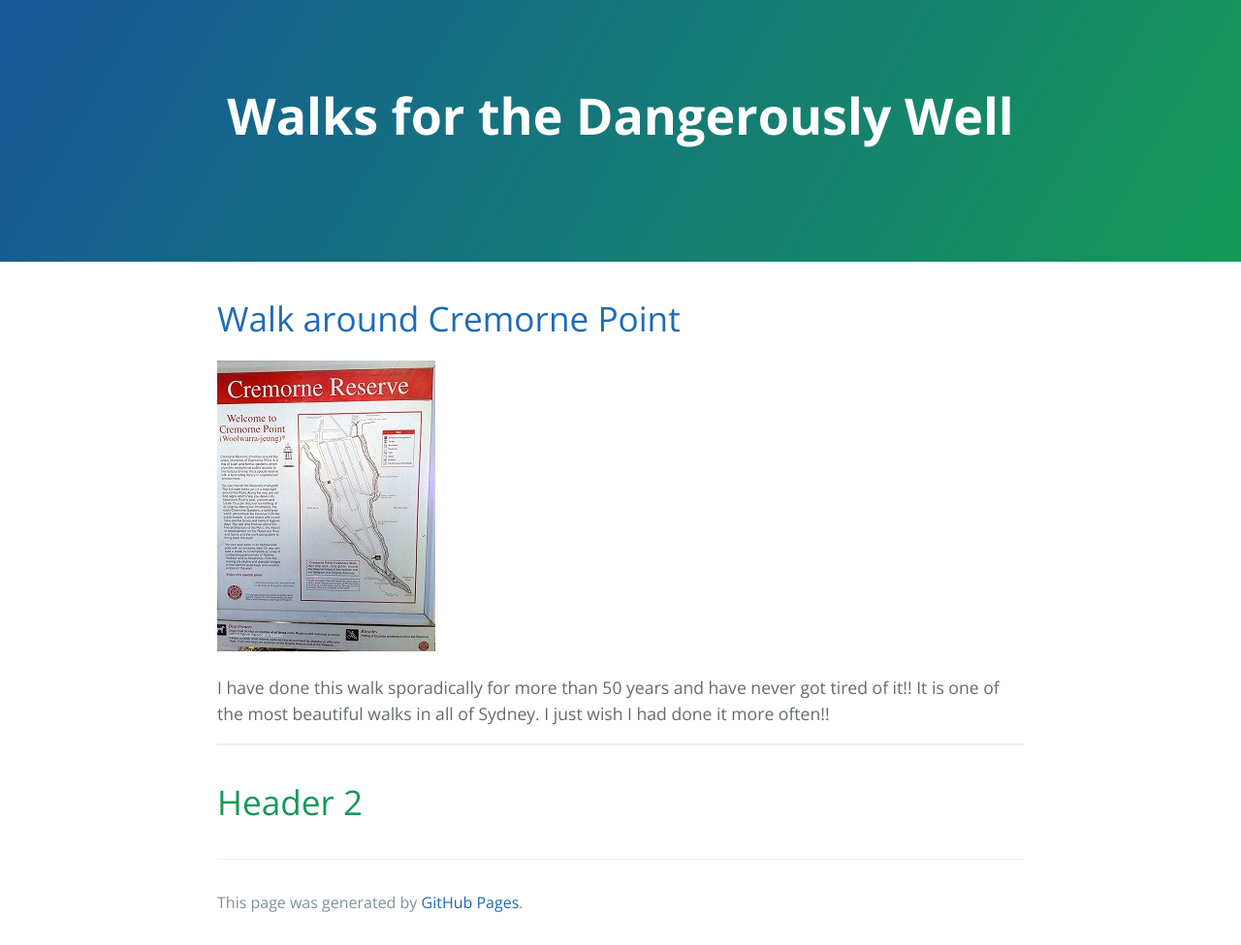
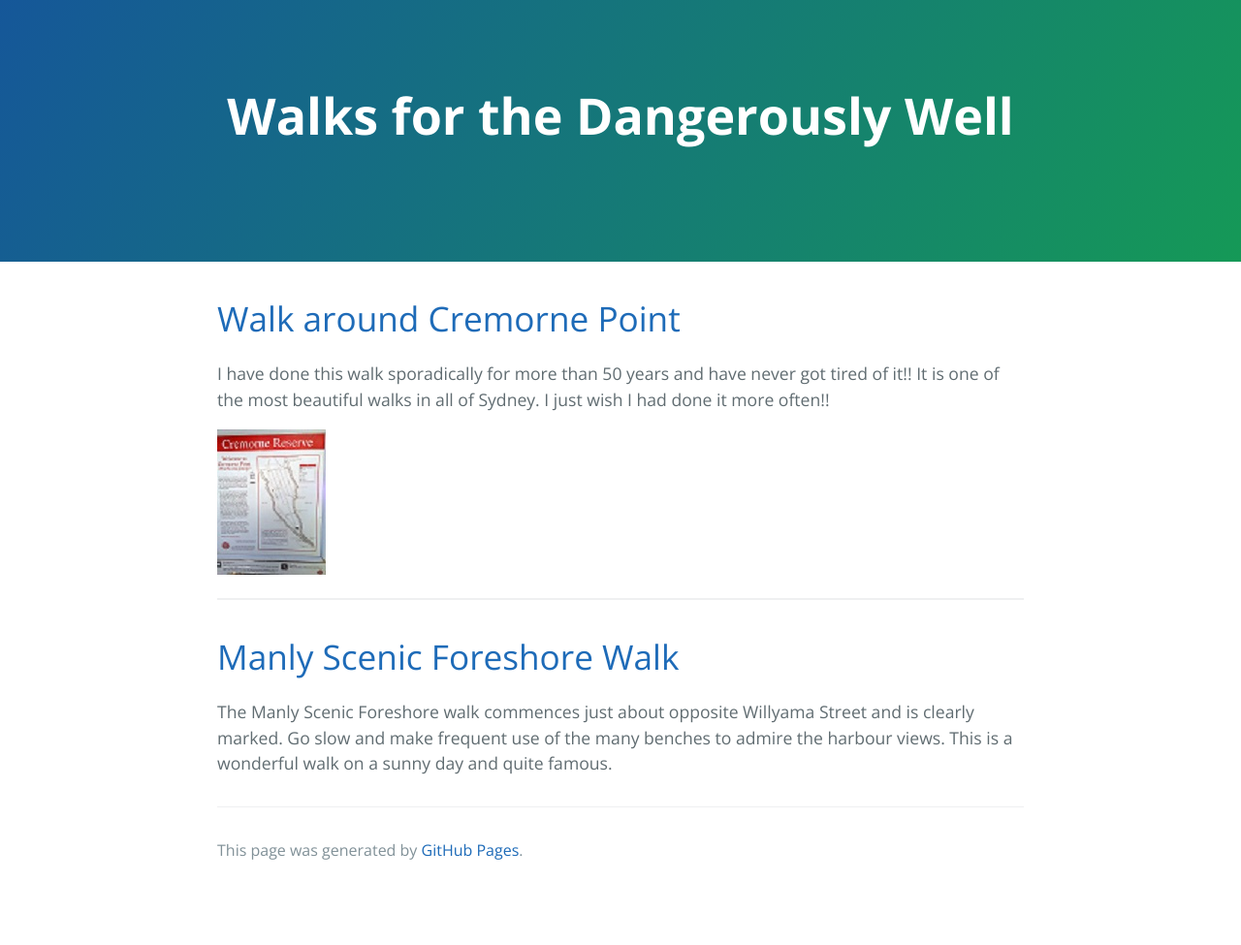
Before and after one commit to janet1405/janet1405.github.io, a Jekyll site: the page built from index.md, in a window 1280 px wide. Shown: the whole page at 97% size. Built offline with Jekyll 4.4.1, drawn with Linux system fonts in a browser that asks for light colours; the repository's description, which GitHub fills in, is left out; our own code applies the rules of GitHub Pages for plain Markdown files; after the commit the page ends 921 px from its top, so only the background shows below that.

Commit message:
Update index.md

```diff
--- a/index.md
+++ b/index.md
@@ -9,12 +9,16 @@ layout: default
 # [](#header-1)[Walk around Cremorne Point](another-page)
 
 
-![](\assets\WalkAroundCremornePoint_225_300.jpg)
+I have done this walk sporadically for more than 50 years and have never got tired of it!! It is one of the most beautiful walks in all of Sydney. I just wish I had done it more often!!
 
 
-I have done this walk sporadically for more than 50 years and have never got tired of it!! It is one of the most beautiful walks in all of Sydney. I just wish I had done it more often!!
+![](\assets\WalkAroundCremornePoint_112_150.jpg)
+
+
 
 
 * * *
 
-# [](#header-2)Header 2
+# [](#header-2)[Manly Scenic Foreshore Walk](another-page)
+
+The Manly Scenic Foreshore walk commences just about opposite Willyama Street and is clearly marked. Go slow and make frequent use of the many benches to admire the harbour views. This is a wonderful walk on a sunny day and quite famous.
```
